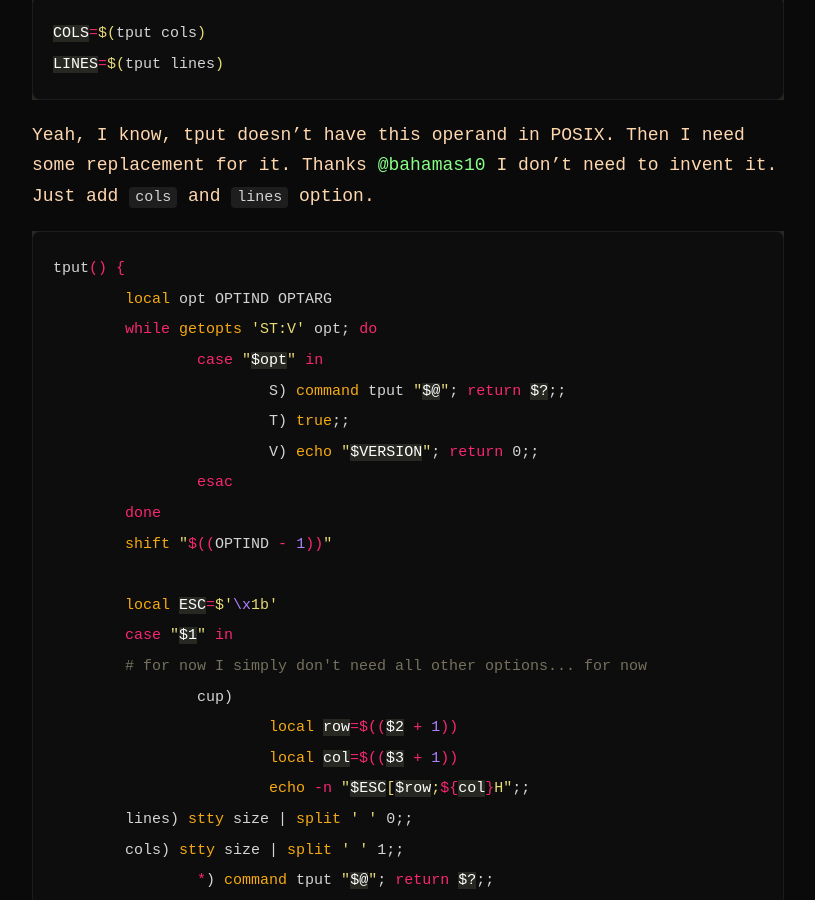
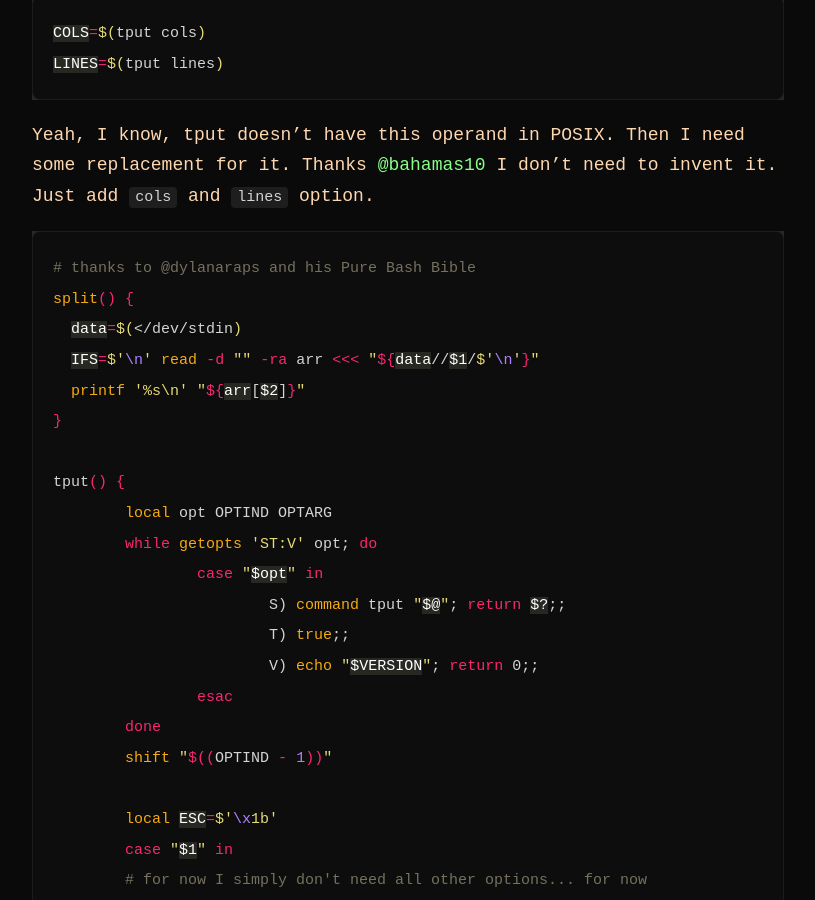
Before and after one commit to pasha1980/pasha1980.github.io, a Jekyll site: the page built from _posts/2026-05-16-tsp-part-1.md, in a window 1280 px wide and 900 px high, scrolled down 1155 px. Shown: the whole window, without its empty margins (232-1047 px from the left). Built offline with Jekyll 4.4.1, drawn with Linux system fonts in a browser that asks for light colours.

Commit message:
add new info in tsp part 1 post

```diff
--- a/_posts/2026-05-16-tsp-part-1.md
+++ b/_posts/2026-05-16-tsp-part-1.md
@@ -34,6 +34,13 @@ LINES=$(tput lines)
 Yeah, I know, tput doesn't have this operand in POSIX. Then I need some replacement for it. Thanks [@bahamas10](https://github.com/bahamas10/bash-tput) I don't need to invent it. Just add `cols` and `lines` option.
 
 {% highlight bash %}
+# thanks to @dylanaraps and his Pure Bash Bible
+split() {
+  data=$(</dev/stdin)
+  IFS=$'\n' read -d "" -ra arr <<< "${data//$1/$'\n'}"
+  printf '%s\n' "${arr[$2]}"
+}
+
 tput() {
 	local opt OPTIND OPTARG
 	while getopts 'ST:V' opt; do
```
